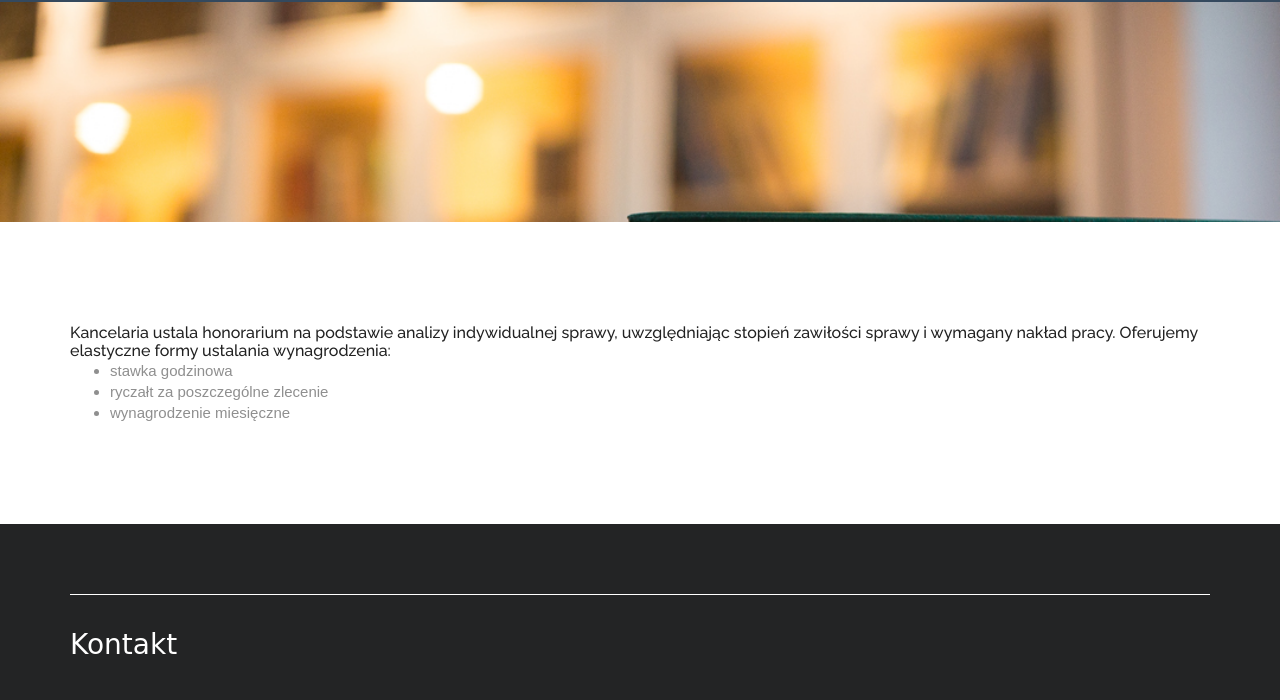
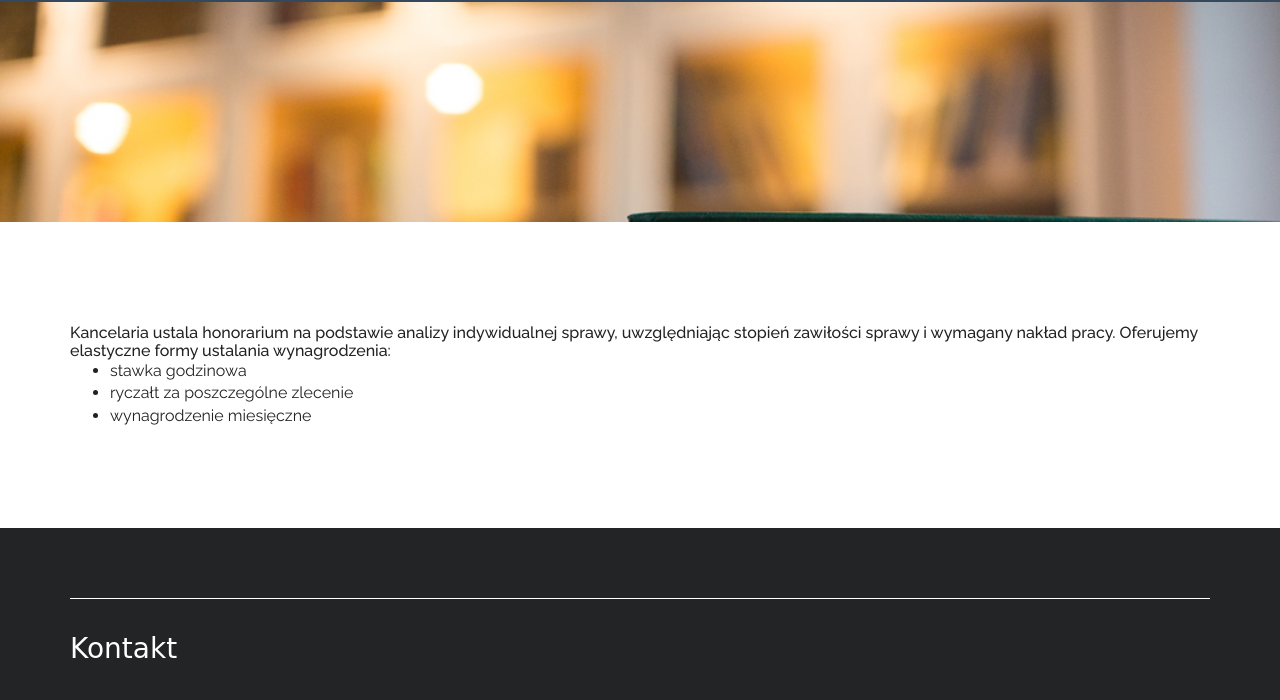
Before and after one commit to edzio27/boguslawkanclerz, a plain HTML site: page prices.html in a window 1280 px wide. Shown: the part 78-778 px from the top of the page. Drawn offline with nearby package versions, Linux system fonts and the light colour scheme; files whose address does not match are found by name.

Commit message:
Update same fonts for all subsite

```diff
--- a/css/style.css
+++ b/css/style.css
@@ -2110,10 +2110,10 @@ input[type="text"] {
 }
 
 .honoraryEnum {
-  color: #8F8F8F;
+  color: #212121;
   margin-left: 40px;
-  font-size: 15px;
-  font-family: 'Candal', sans-serif;
+  font-size: 16px;
+  font-family: 'Raleway', sans-serif;
 }
 
 .serviceTitle h4 {
```
